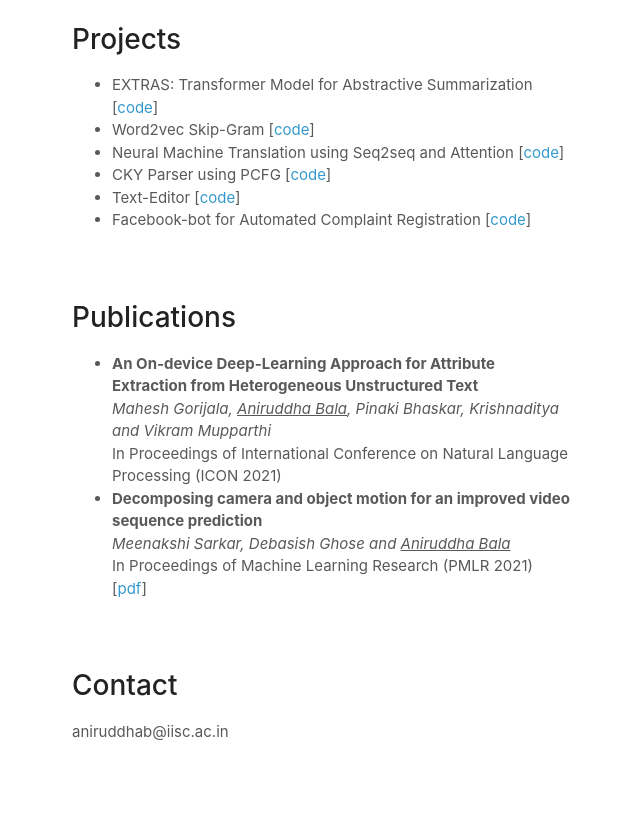
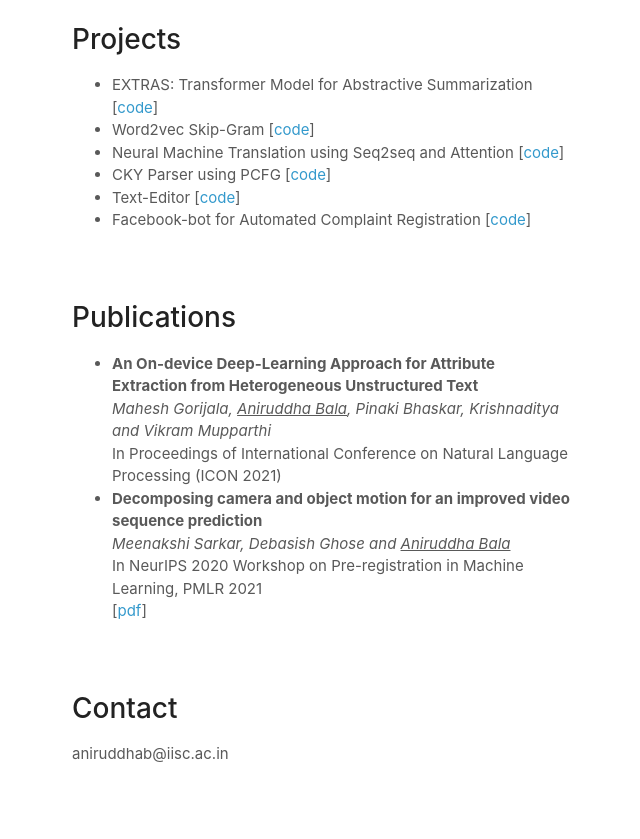
Before and after one commit to ani555/ani555.github.io, a plain HTML site: page index.html in a window 1280 px wide. Shown: the part 896-1735 px from the top of the page, without its empty margins (498-1138 px from the left). Drawn offline with Linux system fonts and the light colour scheme; a script that the page names is missing.

Commit message:
Update index.html

```diff
--- a/index.html
+++ b/index.html
@@ -80,7 +80,7 @@
 			</li>
 			<li><b>Decomposing camera and object motion for an improved video sequence prediction</b><br>
 				<em>Meenakshi Sarkar, Debasish Ghose and <u>Aniruddha Bala</u></em><br>
-				In Proceedings of Machine Learning Research (PMLR 2021)<br>
+				In NeurIPS 2020 Workshop on Pre-registration in Machine Learning, PMLR 2021<br>
 				[<a href="http://proceedings.mlr.press/v148/sarkar21a/sarkar21a.pdf">pdf</a>]
 			</li>
 	</section>
```
